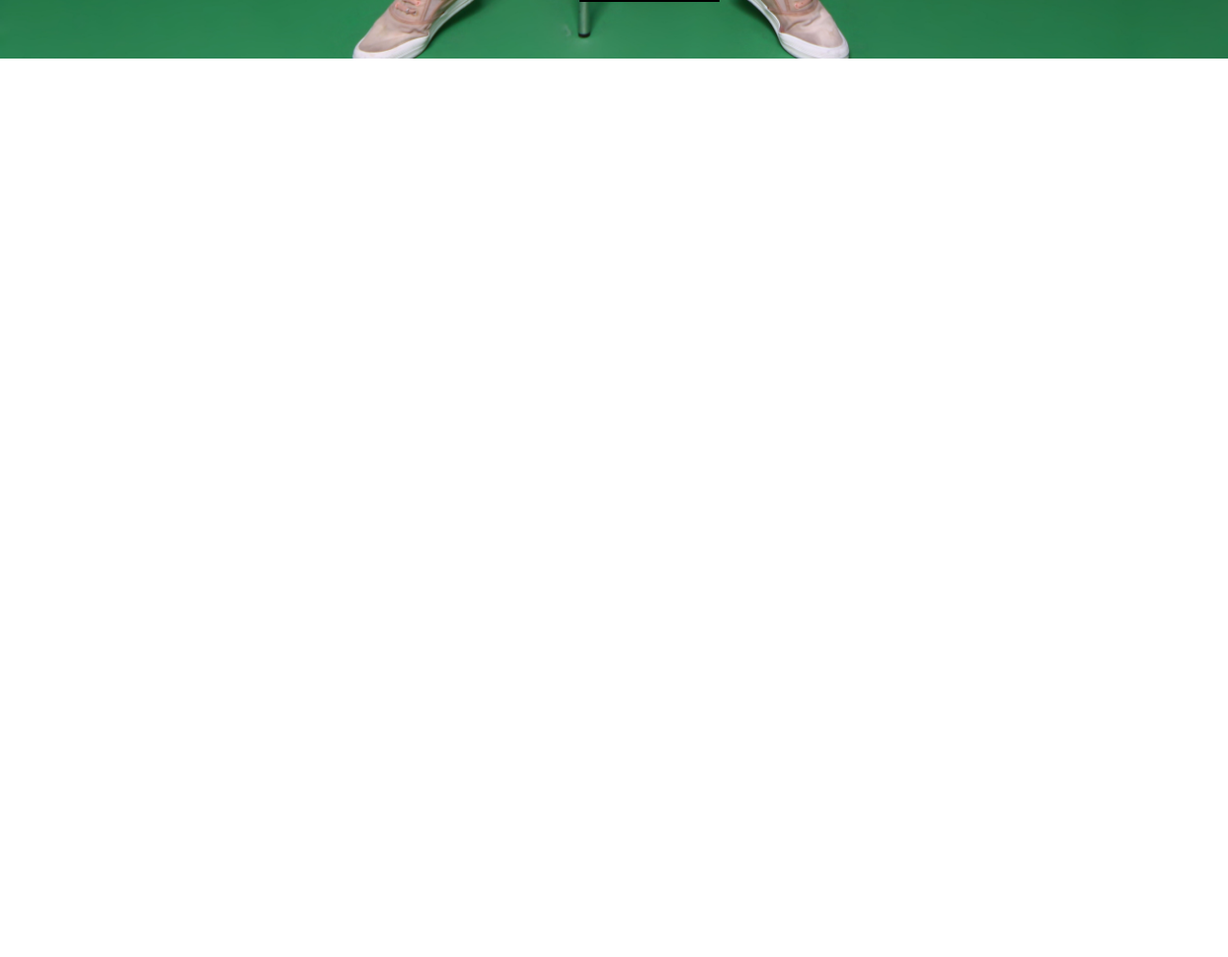
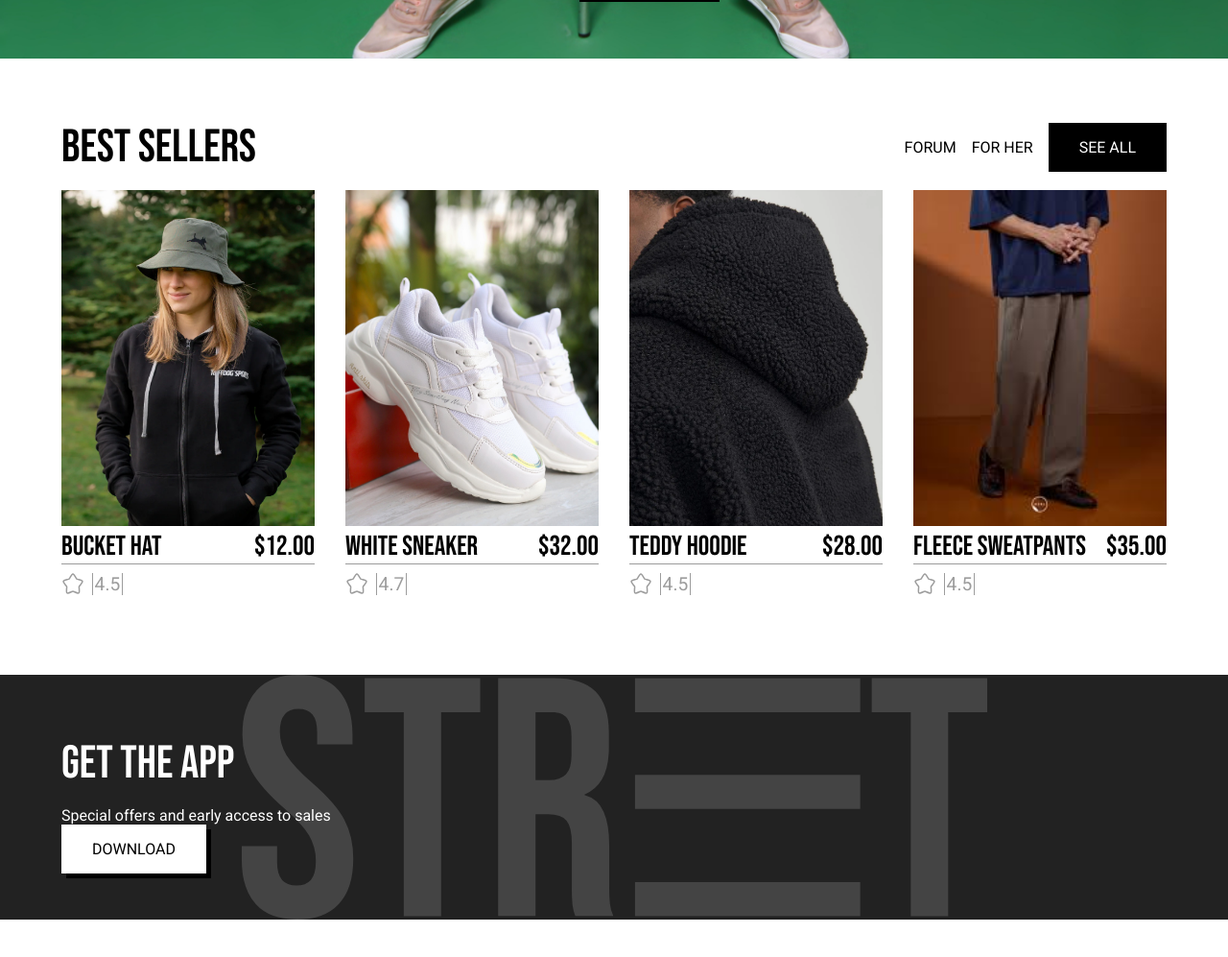
Before and after one commit to Qaudri/street, a plain HTML site: page index.html in a window 1280 px wide. Shown: the part 739-1736 px from the top of the page at 96% size. Before the commit the page ends 800 px from the top, so only its background shows below. Drawn offline with Linux system fonts and the light colour scheme.

Commit message:
chore: best sellers section added

```diff
--- a/index.html
+++ b/index.html
@@ -68,7 +68,94 @@
         <div></div>
       </div>
     </div>
+  </header>
 
-  </header>
+  <section>
+    <div class="title">
+      <h2>Best Sellers</h2>
+
+      <div>
+        <a href="#">Forum</a>
+        <a href="#">For her</a>
+        <a href="#" class="sec_btn">See All</a>
+      </div>
+    </div>
+
+    <ul class="best_sellers">
+      <li>
+        <a href="#">
+          <img class="product_img" src="./assets/bucket_hat.webp" alt="Bucket Hat">
+          <div>
+            <h3>Bucket Hat</h3>
+            <h3>$12.00</h3>
+          </div>
+          <p>
+            <img class="star" src="./assets/icons/star.svg" alt="">
+            <span>
+            4.5
+            </span>
+          </p>
+        </a>
+      </li>
+      <li>
+        <a href="#">
+          <img class="product_img" src="./assets/sneaker.jpg" alt="Bucket Hat">
+          <div>
+            <h3>White Sneaker</h3>
+            <h3>$32.00</h3>
+          </div>
+          <p>
+            <img class="star" src="./assets/icons/star.svg" alt="">
+            <span>
+            4.7
+            </span>
+          </p>
+        </a>
+      </li>
+      <li>
+        <a href="#">
+          <img class="product_img" src="./assets/hoodie.webp" alt="Bucket Hat">
+          <div>
+            <h3>Teddy Hoodie</h3>
+            <h3>$28.00</h3>
+          </div>
+          <p>
+            <img class="star" src="./assets/icons/star.svg" alt="">
+            <span>
+            4.5
+            </span>
+          </p>
+        </a>
+      </li>
+      <li>
+        <a href="#">
+          <img class="product_img" src="./assets/sweatpants.jpg" alt="Bucket Hat">
+          <div>
+            <h3>Fleece Sweatpants</h3>
+            <h3>$35.00</h3>
+          </div>
+          <p>
+            <img class="star" src="./assets/icons/star.svg" alt="">
+            <span>
+            4.5
+            </span>
+          </p>
+        </a>
+      </li>
+
+    </ul>
+  </section>
+
+  <section class="gray_bg">
+    <div>
+      <h2>
+        Get the app
+      </h2>
+      <p>
+        Special offers and early access to sales</p>
+      <a href="
+      " class="pry_btn">Download</a>
+    </div>
+  </section>
 </body>
 </html>
--- a/styles.css
+++ b/styles.css
@@ -143,3 +143,104 @@ form  {
   text-transform: uppercase;
   box-shadow: 5px 5px 0 black;
 }
+
+section {
+  max-width: 90vw;
+  margin: 4rem auto;
+}
+
+.title {
+  display: flex;
+  align-items: center;
+  justify-content: space-between;
+}
+
+a {
+  text-decoration: none;
+  color: black;
+  text-transform: uppercase;
+}
+
+h2 {
+  font-size: 3rem;
+  margin: 0;
+}
+
+.title div {
+  display: flex;
+  align-items: center;
+  gap: 1rem;
+}
+
+.sec_btn {
+  background: black;
+  text-decoration: none;
+  color: white;
+  padding: 1rem 2rem;
+  text-transform: uppercase;
+  box-shadow: 5px 5px 0 white;
+}
+
+.best_sellers {
+  display: grid;
+  grid-template-columns: repeat(4, 1fr);
+  gap: 2rem;
+  padding: 0;
+}
+
+.best_sellers li {
+  list-style: none;
+}
+
+.product_img {
+  width: 100%;
+  height: 350px;
+  object-fit: cover;
+}
+
+.best_sellers li div {
+  display: flex;
+  align-items: center;
+  justify-content: space-between;
+  border-bottom: 1.5px solid #9c9c9c;
+}
+
+h3 {
+  font-size: 1.8rem;
+  margin: 0;
+}
+
+.best_sellers li p {
+  font-size: 1.2rem;
+  color: #9c9c9c;
+  display: flex;
+  align-items: center;
+  gap: .5rem;
+  margin-top: .5rem;
+}
+
+.star {
+  width: 1.5rem;
+}
+
+.best_sellers li p span {
+  border-right: 1px solid #9c9c9c;
+  border-left: 1px solid #9c9c9c;
+  padding: 0 .1rem;
+}
+
+.gray_bg {
+  color: white;
+  max-width: 100vw;
+  padding: 4rem 0;
+  background: url(./assets/logo.svg), #222222;
+  background-repeat: no-repeat;
+  background-position: center;
+  background-size: contain;
+  background-blend-mode: overlay;
+}
+
+.gray_bg div {
+  max-width: 90vw;
+  margin: 0 auto;
+}
```
Also changed, not shown: assets/bucket_hat.webp (renamed from assets/bucket hat.webp), assets/icons/star.svg (added).
